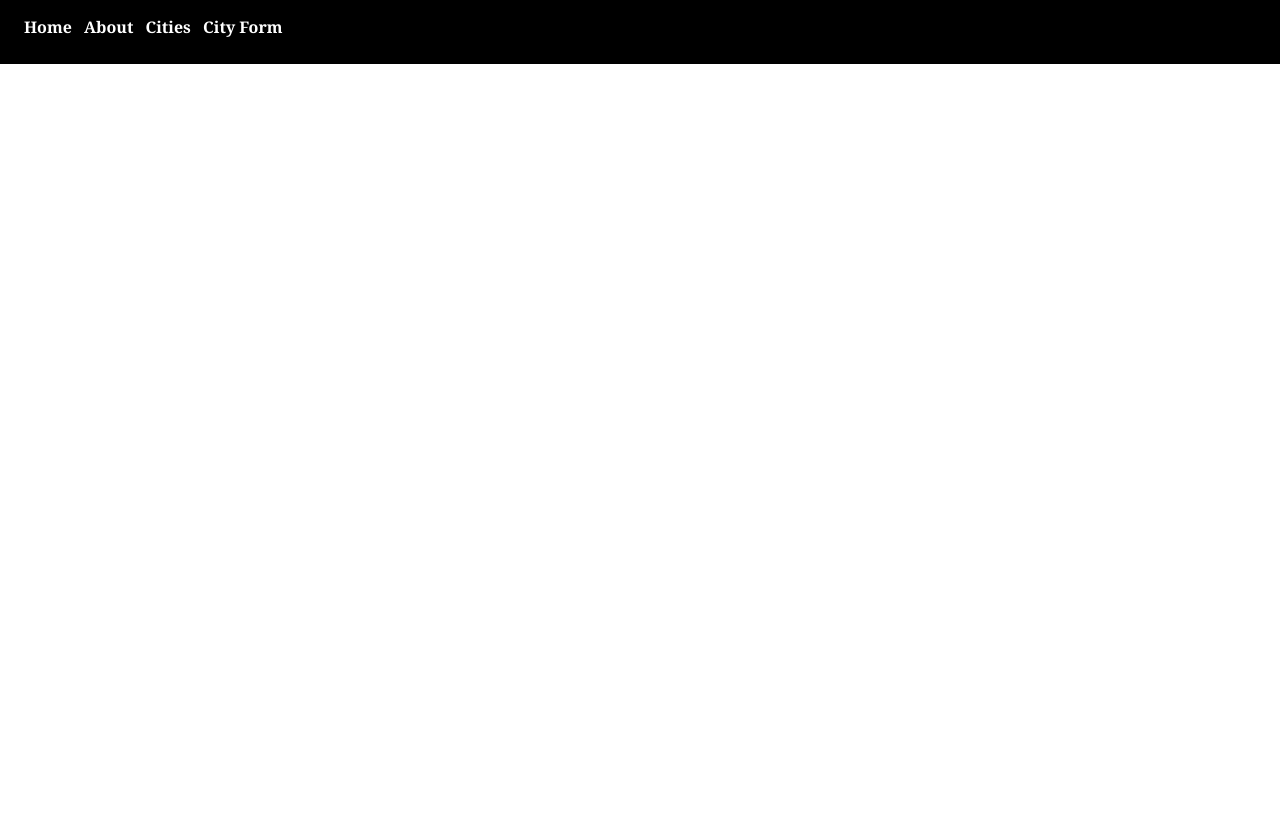
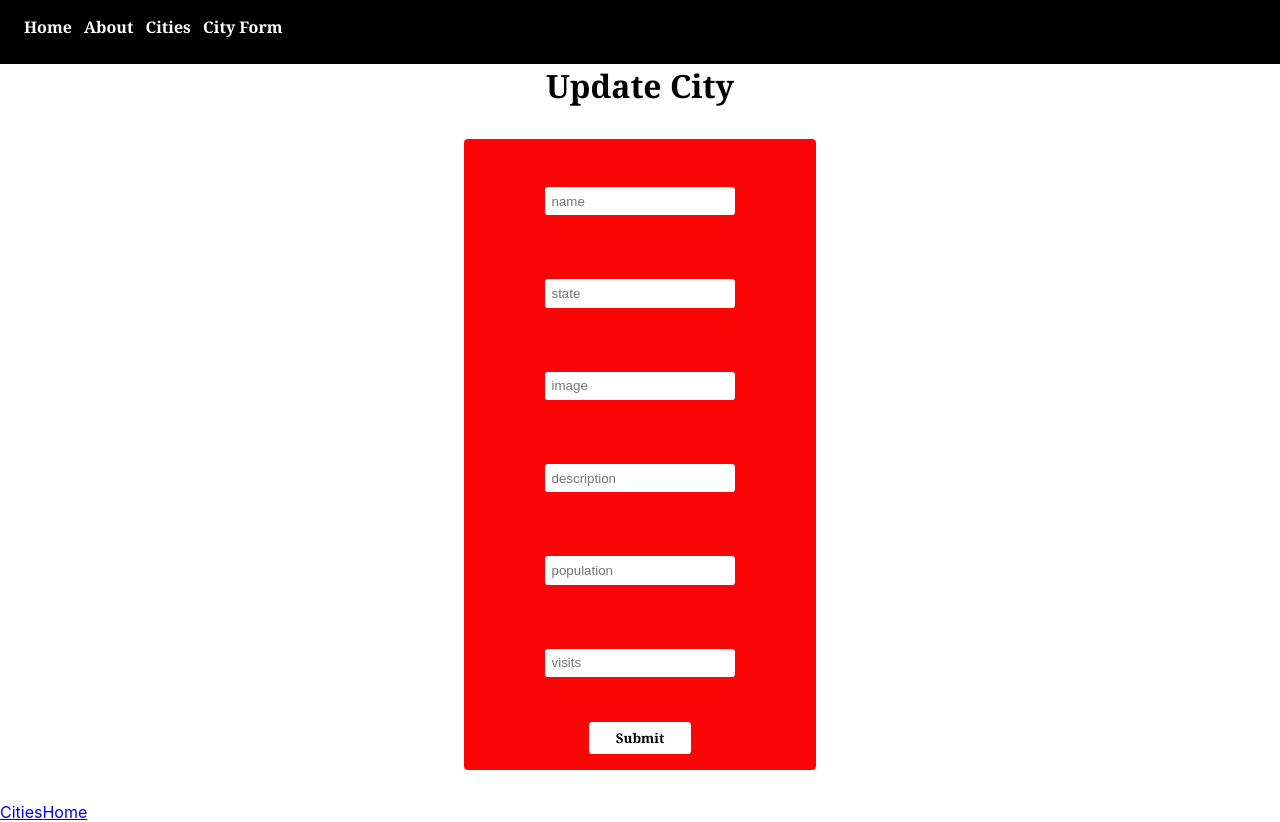
Before and after one commit to Jacksonmchugh/top-10-citys, a React (Create React App) app in the folder client/: page /UpdateCity in a window 1280 px wide. Before the commit the page ends 800 px from the top, so only its background shows below. Built offline with nearby package versions, Linux system fonts and the light colour scheme; no server answers.

Commit message:
update page rendering but not functioning

```diff
--- a/client/src/App.js
+++ b/client/src/App.js
@@ -7,6 +7,7 @@ import About from './About'
 import Cities from './components/Cities'
 import CityForm from './components/CityForm'
 import CityDetails from './components/CitiesDetails'
+import UpdateCity from './components/UpdateCity'
 const App = () => {
   return (
     <div className="App">
@@ -19,6 +20,7 @@ const App = () => {
         <Route path="/Cities" element={<Cities />}></Route>
         <Route path="/Cities/:id" element={<CityDetails />}></Route>
         <Route path="/CityForm" element={<CityForm />}></Route>
+        <Route path="/UpdateCity" element={<UpdateCity />}></Route>
       </Routes>
     </div>
   )
--- a/client/src/components/CitiesDetails.jsx
+++ b/client/src/components/CitiesDetails.jsx
@@ -62,8 +62,11 @@ const updateCity = async()=>{
         <p>{city.description}</p>
 
 
-           <Link to='/'>Home</Link>
-           <button>Edit</button>
+
+
+
+           <Link to='/updatecity'>Edit City</Link>
+
            <button onClick={deleteCity}>Delete City</button>
 
         <Link to="/cities">Back</Link>
@@ -76,4 +79,6 @@ const updateCity = async()=>{
 }
 
 
+
+
 export default CityDetails
--- /dev/null
+++ b/client/src/components/UpdateCity.jsx
@@ -0,0 +1,68 @@
+
+import axios from "axios"
+import React from "react"
+import { useNavigate } from "react-router-dom"
+import { Link } from "react-router-dom"
+import { useState, useEffect } from 'react'
+
+function UpdateCity() {
+    const initialState ={
+        name: '',
+        state:'',
+        image: '',
+        visits: '',
+        population: '',
+        description:''
+
+    }
+    const [city, setCity]= useState({})
+
+    const [formState, setFormState]=useState(initialState)
+    useEffect(()=>{
+        const getCity = async ()=>{
+            try {
+                let res = await axios.get(`http://localhost:3001/updatecity`)
+                console.log(res.data)
+                setCity(res.data)
+            } catch(eer) {
+                console.log(eer)
+            }
+        }
+        getCity()
+    }, [])
+
+
+
+    const handleChange = event =>{
+        setFormState({...formState,[event.target.id]: event.target.value })
+    }
+
+
+    const handleSubmit = async (event)=>{
+        event.preventDefault()
+        console.log(formState)
+        let res = await axios.post('http://localhost:3001/updatecity',formState)
+        console.log(res)
+        setFormState(initialState)
+    }
+    return (
+        <div className="form">
+            <h1>Update City</h1>
+            <form onSubmit={ handleSubmit }>
+            <input type="text" id='name' value={city.name} onChange={ handleChange} name={'name'} placeholder={'name'} />
+            <input type="text" id='state' value={city.state} onChange={ handleChange} name={'state'} placeholder={'state'} />
+            <input type="text" id='image' value={city.image} onChange={ handleChange} name={'image'} placeholder={'image'} />
+            <input type="text-area" id='description' value={city.description} onChange={ handleChange} name={'description'} placeholder={'description'} />
+            <input type="text" id='population' value={city.population} onChange={ handleChange} name={'population'} placeholder={'population'} />
+            <input type="text" id='visits' value={city.visits} onChange={handleChange} name={'visits'} placeholder={'visits'} />
+
+            <button type='submit'>Submit</button>
+        </form>
+
+
+        <Link to="/cities">Cities</Link>
+        <Link to='/'>Home</Link>
+        </div>
+        )
+  }
+  export default UpdateCity
```
Also changed, not shown: 1 other file (tests, documents, lock files or other folders).
